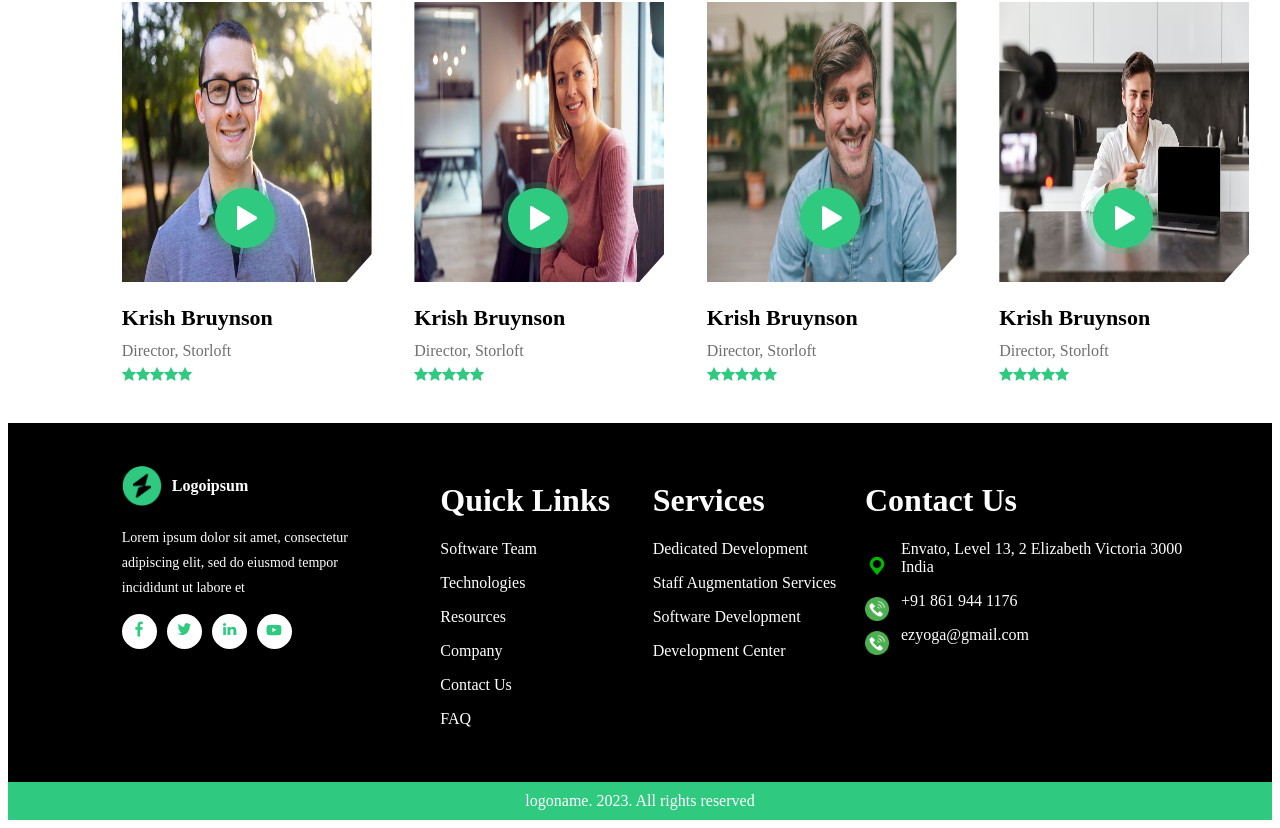
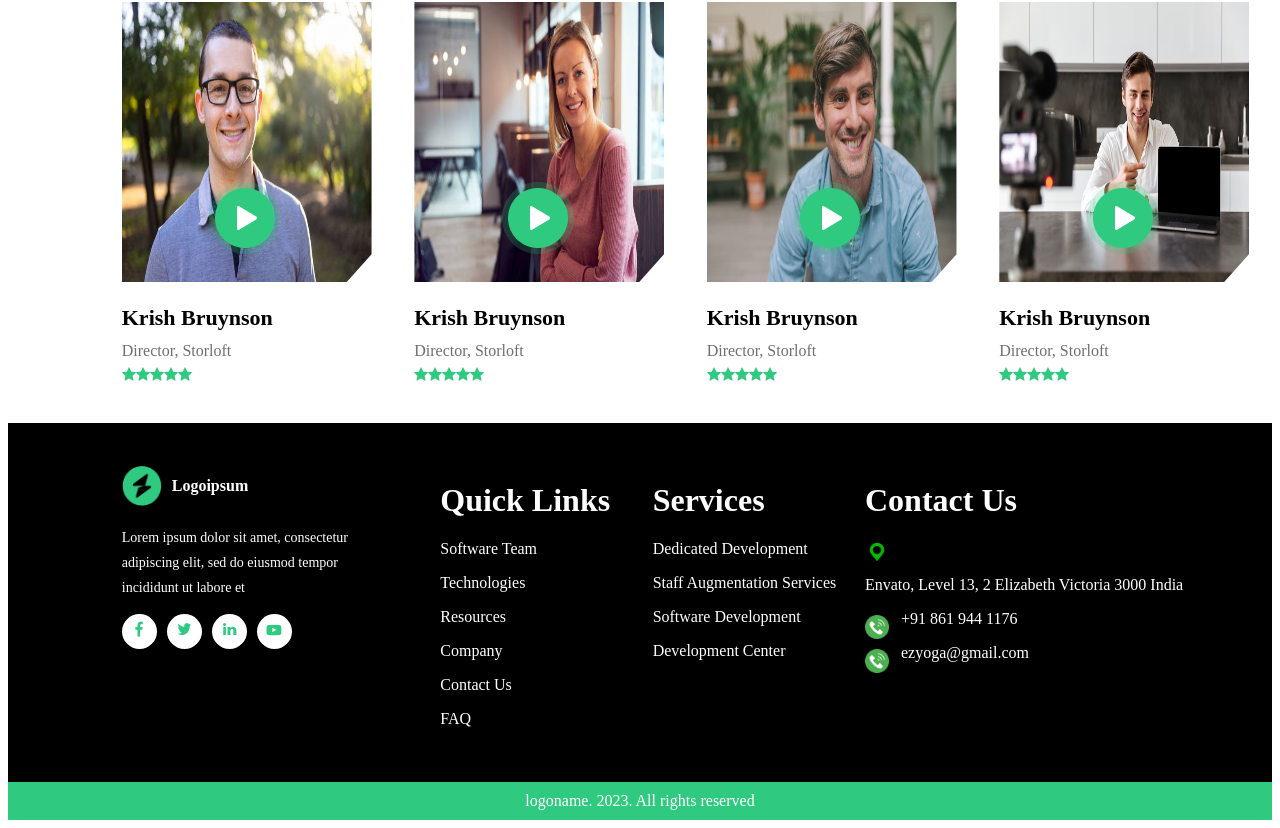
Before and after one commit to Rehan1110/DPS, a React (Vite) app: page / in a window 1280 px wide. Shown: the part 5132-5960 px from the top of the page. Built offline with nearby package versions, Linux system fonts and the light colour scheme.

Commit message:
Fix the error

```diff
--- a/src/Components/Footer.css
+++ b/src/Components/Footer.css
@@ -10,6 +10,7 @@
     align-items: center;
     gap: 10px;
     cursor: pointer;
+    flex-wrap: wrap;
 }
 .footer-logo-text p {
     font-weight:bold;
@@ -32,6 +33,7 @@
     align-items: center;
     justify-content: center;
     cursor: pointer;
+    flex-wrap: wrap;
 }
 .logo-container {
     display: flex;
@@ -41,6 +43,7 @@
 display: flex;
 align-items: center;
 gap:12px;
+ flex-wrap: wrap;
 }
 .services h1,
 .quick-links h1,
```
